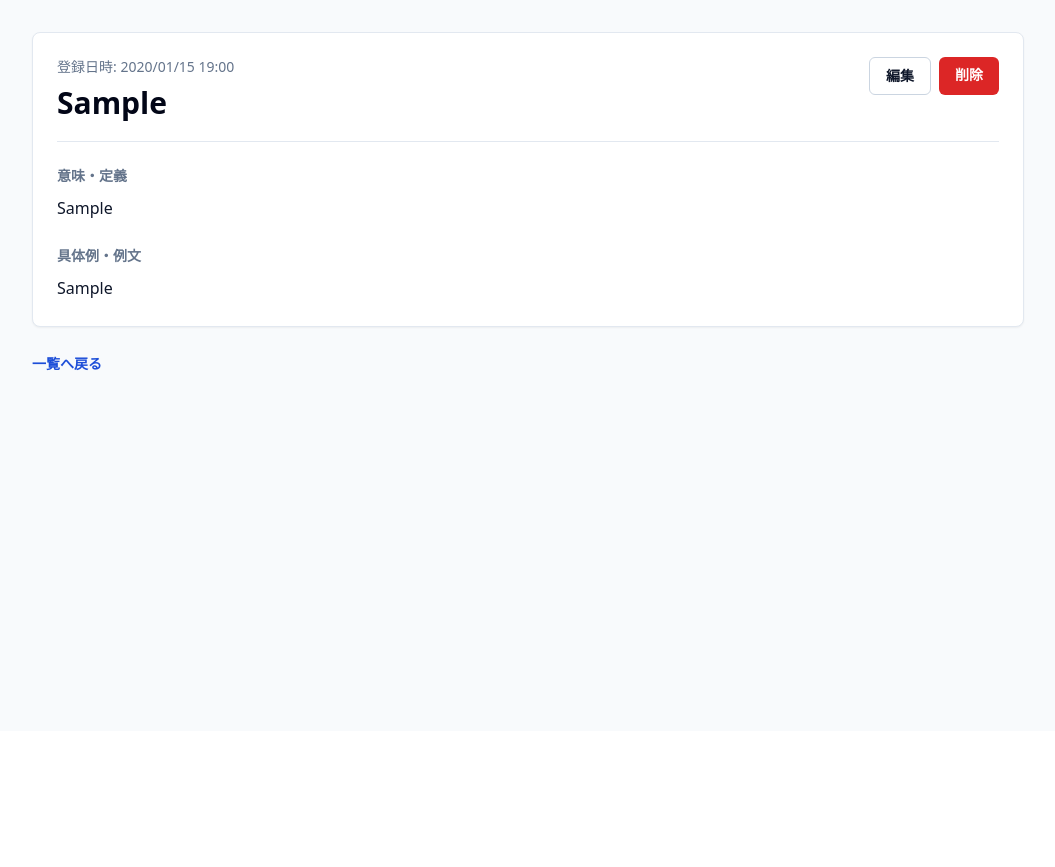
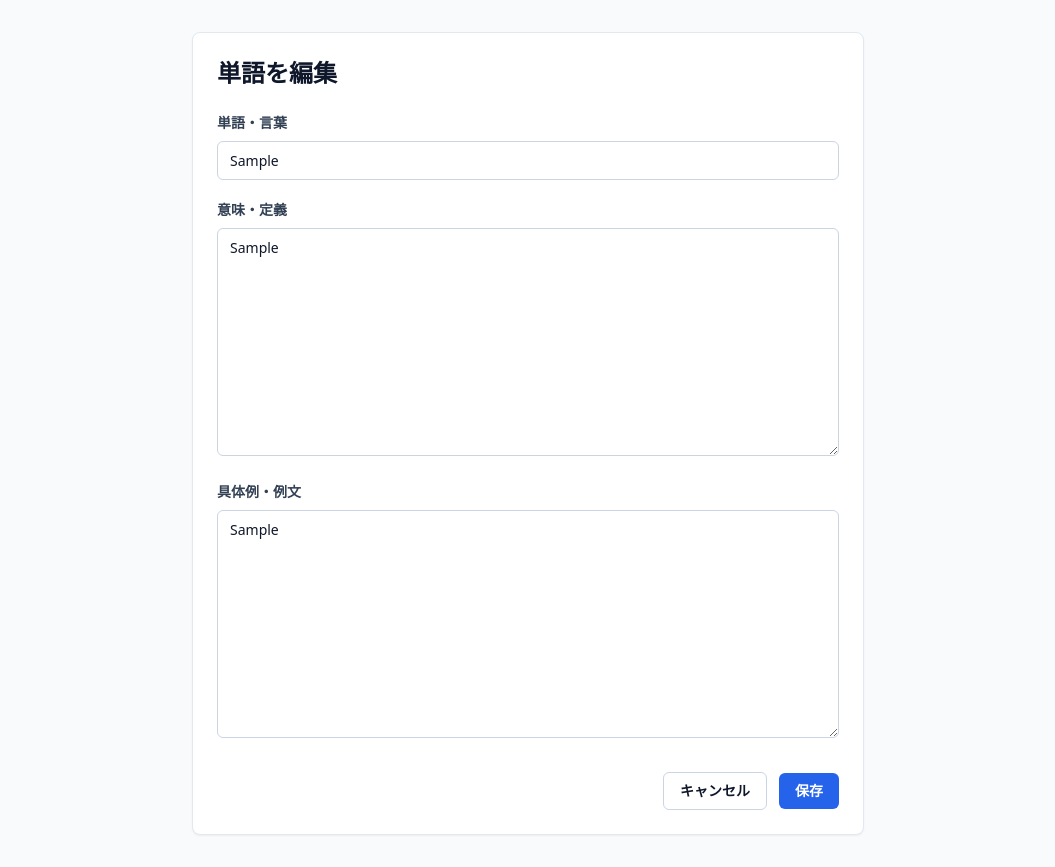
Before and after one commit to shizuki-7927/WordStock-application, a Django app: page /words/1/edit/ in a window 1280 px wide. Shown: the part 69-936 px from the top of the page, without its empty margins (112-1167 px from the left). Before the commit the page ends 440 px from the top, so only its background shows below. Run offline with Django 5.2, Linux system fonts and the light colour scheme; tables that the repository leaves empty hold one stand-in row (values such as "Sample post"); some libraries are stand-ins or nearby versions.

Commit message:
単語の登録ページのエラー改善

```diff
--- a/words/templates/words/word_form.html
+++ b/words/templates/words/word_form.html
@@ -1,32 +1,56 @@
 {% extends "words/base.html" %}
 
-{% block title %}{{ word.word }} | WordStock{% endblock %}
+{% block title %}{% if object.pk %}単語編集{% else %}単語登録{% endif %} | WordStock{% endblock %}
 
 {% block content %}
-<article class="rounded-lg border border-slate-200 bg-white p-6 shadow-sm">
-  <div class="flex flex-col gap-4 border-b border-slate-200 pb-5 sm:flex-row sm:items-start sm:justify-between">
-    <div>
-      <p class="text-sm text-slate-500">登録日時: {{ word.created_at|date:"Y/m/d H:i" }}</p>
-      <h1 class="mt-2 text-3xl font-bold text-slate-950">{{ word.word }}</h1>
+<div class="mx-auto max-w-2xl rounded-lg border border-slate-200 bg-white p-6 shadow-sm">
+  <h1 class="text-2xl font-bold">{% if object.pk %}単語を編集{% else %}単語を登録{% endif %}</h1>
+
+  <form method="post" class="mt-6 space-y-5">
+    {% csrf_token %}
+
+    {% for field in form %}
+      <div>
+        <label for="{{ field.id_for_label }}" class="block text-sm font-semibold text-slate-700">{{ field.label }}</label>
+        <div class="mt-2">
+          {{ field }}
+        </div>
+        {% if field.errors %}
+          <p class="mt-1 text-sm text-red-600">{{ field.errors|striptags }}</p>
+        {% endif %}
+      </div>
+    {% endfor %}
+
+    <div class="flex items-center justify-end gap-3 pt-2">
+      {% if object.pk %}
+        <a href="{% url 'words:detail' object.pk %}" class="rounded-md border border-slate-300 px-4 py-2 text-sm font-semibold hover:bg-slate-50">キャンセル</a>
+      {% else %}
+        <a href="{% url 'words:list' %}" class="rounded-md border border-slate-300 px-4 py-2 text-sm font-semibold hover:bg-slate-50">キャンセル</a>
+      {% endif %}
+      <button type="submit" class="rounded-md bg-blue-600 px-4 py-2 text-sm font-semibold text-white hover:bg-blue-700">保存</button>
     </div>
-    <div class="flex gap-2">
-      <a href="{% url 'words:update' word.pk %}" class="rounded-md border border-slate-300 px-4 py-2 text-sm font-semibold hover:bg-slate-50">編集</a>
-      <a href="{% url 'words:delete' word.pk %}" class="rounded-md bg-red-600 px-4 py-2 text-sm font-semibold text-white hover:bg-red-700">削除</a>
-    </div>
-  </div>
+  </form>
+</div>
 
-  <section class="mt-6">
-    <h2 class="text-sm font-semibold text-slate-500">意味・定義</h2>
-    <p class="mt-2 whitespace-pre-line leading-7">{{ word.meaning }}</p>
-  </section>
+<style>
+  input[type="text"],
+  textarea {
+    width: 100%;
+    border-radius: 0.375rem;
+    border: 1px solid rgb(203 213 225);
+    padding: 0.5rem 0.75rem;
+    font-size: 0.875rem;
+    outline: none;
+  }
 
-  <section class="mt-6">
-    <h2 class="text-sm font-semibold text-slate-500">具体例・例文</h2>
-    <p class="mt-2 whitespace-pre-line leading-7">{{ word.example|default:"未入力" }}</p>
-  </section>
-</article>
+  textarea {
+    min-height: 9rem;
+  }
 
-<div class="mt-6">
-  <a href="{% url 'words:list' %}" class="text-sm font-semibold text-blue-700 hover:text-blue-900">一覧へ戻る</a>
-</div>
+  input[type="text"]:focus,
+  textarea:focus {
+    border-color: rgb(59 130 246);
+    box-shadow: 0 0 0 3px rgb(219 234 254);
+  }
+</style>
 {% endblock %}
```
